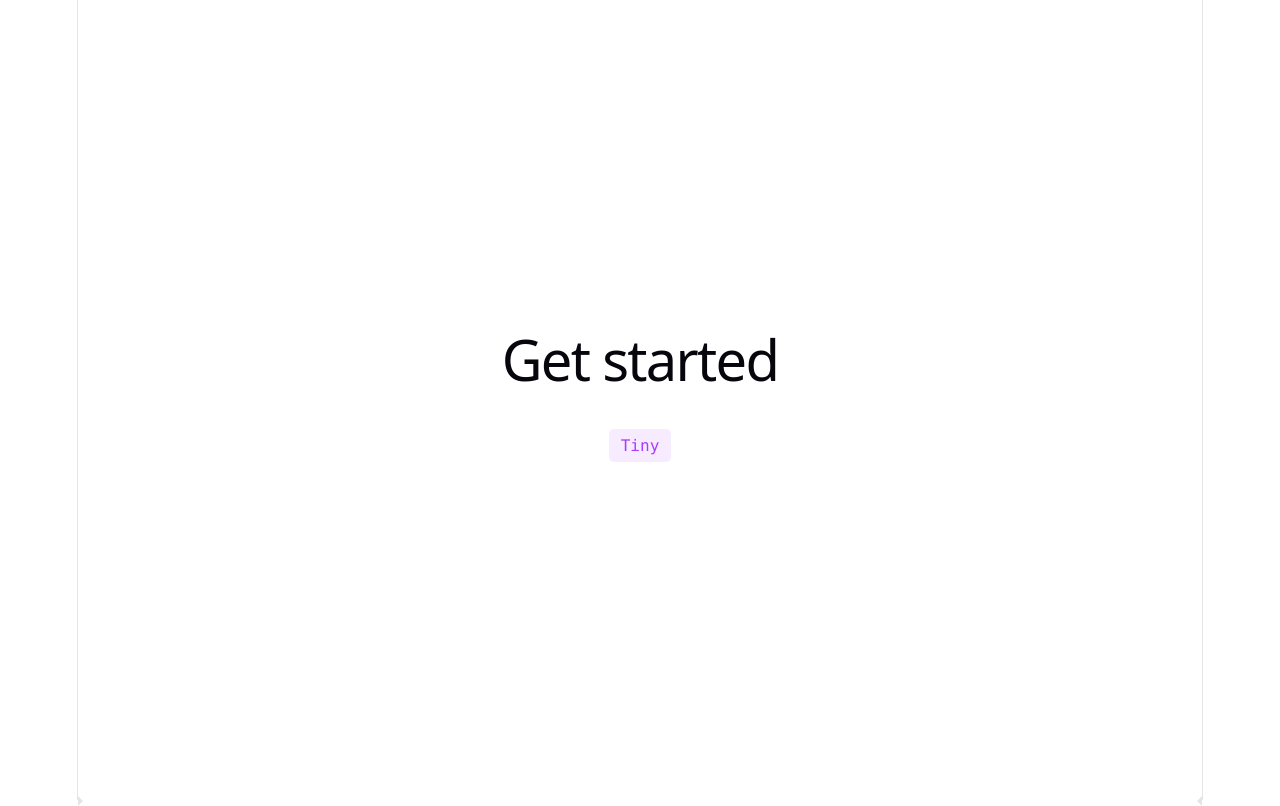
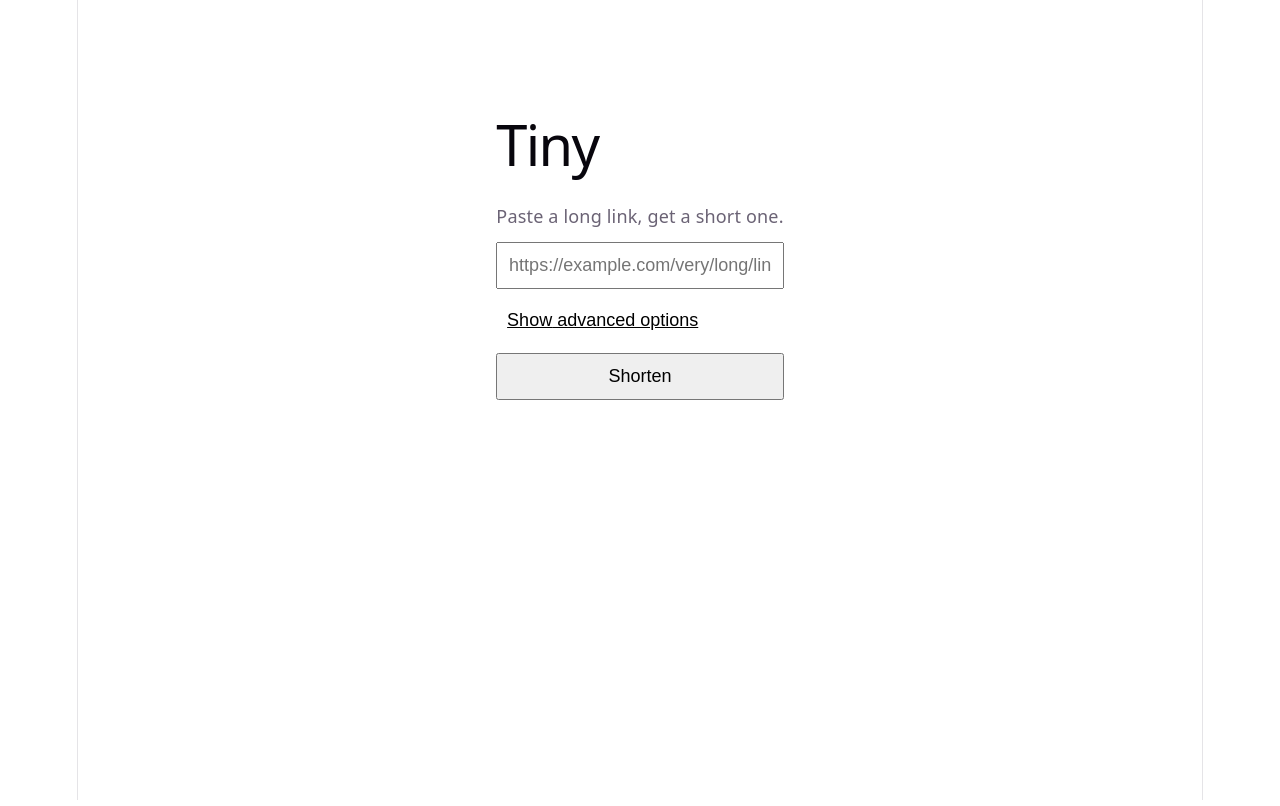
Before and after one commit to Rashid1280/url-shortener, a React (Vite) app in the folder client/: page / in a window 1280 px wide. Built offline with nearby package versions, Linux system fonts and the light colour scheme; no server answers.

Commit message:
Add shorten form logic in App.jsx

```diff
--- a/client/src/App.jsx
+++ b/client/src/App.jsx
@@ -1,37 +1,59 @@
+import { useState } from "react";
+import ShortenForm from "./ShortenForm";
+import { shortenUrl } from "./api";
 
-import './App.css'
-async function handleClick() {
-  try {
-    const res = await fetch("http://localhost:3000/api/shorten", {
-      method: 'post',
-      headers: { "Content-Type": "application/json" },
-      body: JSON.stringify({ url : "https://nearaiims.vercel.app/" }),
-    });
-    const data = await res.json();
-    console.log(data);
-  } catch (error) {
-    console.error("fetch failed:", error);
+const API_URL = import.meta.env.VITE_API_URL;
+
+function App() {
+  const [url, setUrl] = useState("");
+  const [alias, setAlias] = useState("");
+  const [minutes, setMinutes] = useState("");
+  const [showAdvanced, setShowAdvanced] = useState(false);
+  const [loading, setLoading] = useState(false);
+  const [error, setError] = useState(null);
+  const [result, setResult] = useState(null);
+
+  const shortUrl = result ? `${API_URL}/${result.code}` : "";
+
+  async function handleSubmit(e) {
+    e.preventDefault();
+    setError(null);
+    setResult(null);
+    setLoading(true);
+    const payload = { url };
+    if (alias.trim()) {
+      payload.alias = alias.trim();
+    }
+    if (minutes !== "") {
+      payload.expiresInMinutes = Number(minutes);
+    }
+    try {
+      const data = await shortenUrl(payload);
+      setResult(data);
+    } catch (err) {
+      setError(err.message);
+    } finally {
+      setLoading(false);
+    }
   }
+
+  return (
+    <ShortenForm
+      url={url}
+      setUrl={setUrl}
+      alias={alias}
+      setAlias={setAlias}
+      minutes={minutes}
+      setMinutes={setMinutes}
+      showAdvanced={showAdvanced}
+      setShowAdvanced={setShowAdvanced}
+      loading={loading}
+      error={error}
+      result={result}
+      shortUrl={shortUrl}
+      onSubmit={handleSubmit}
+    />
+  );
 }
 
-function App() {
-
-  return (
-    <>
-      <section id="center">
-          <h1>Get started</h1>
-        <button
-          type="button"
-          className="counter"
-          onClick={() => handleClick()}
-        >
-        Tiny
-        </button>
-      </section>
-
-      <div className="ticks"></div>
-    </>
-  )
-}
-
-export default App
+export default App;
```
